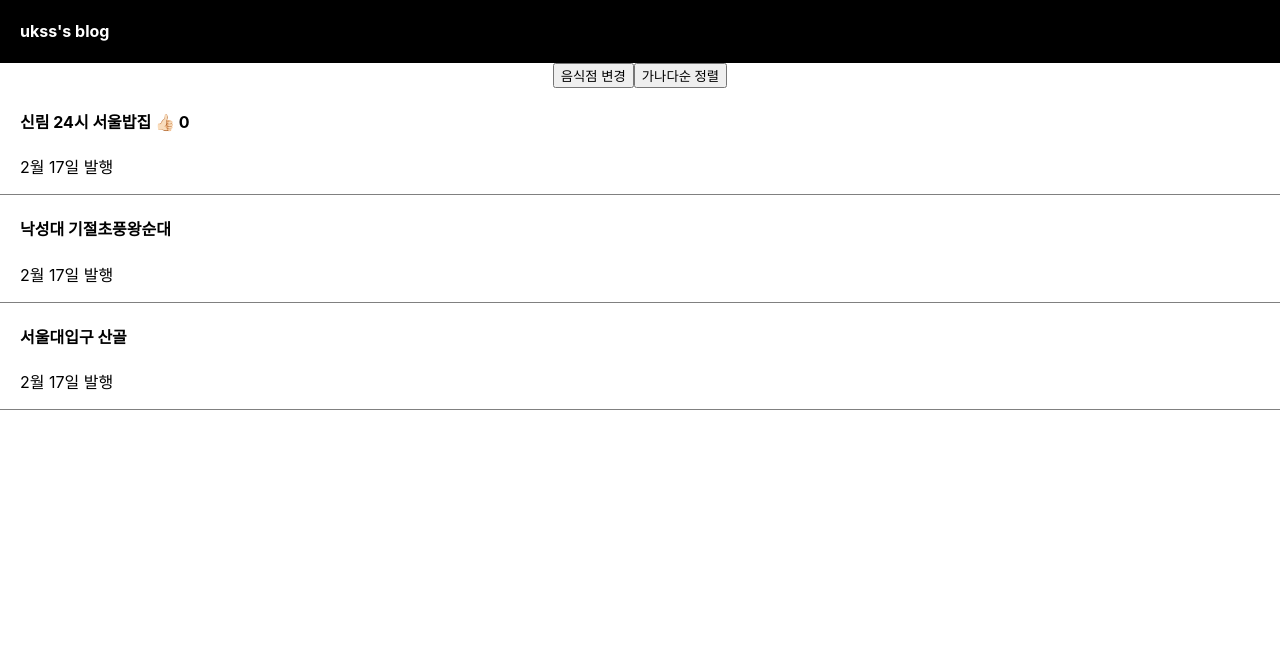
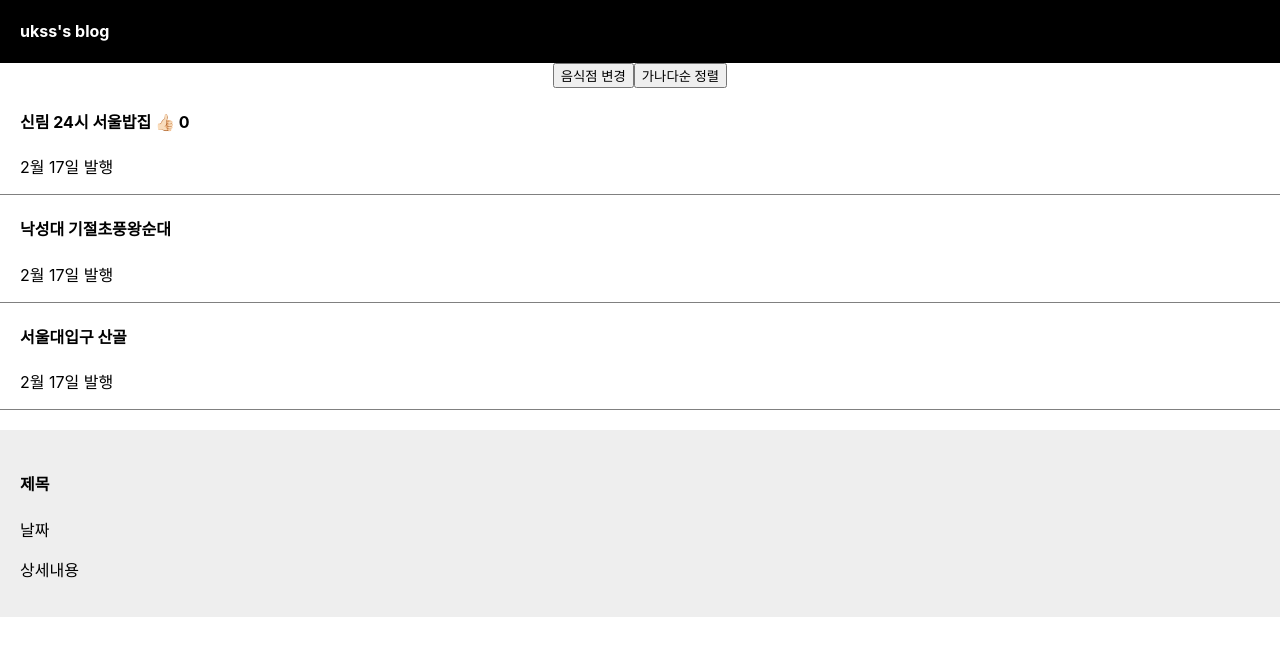
Before and after one commit to ukssss/React, a React (Create React App) app in the folder 03.coding-apple-2022/blog/: page / in a window 1280 px wide. Shown: the top 656 px of the page. Built offline with nearby package versions, Linux system fonts and the light colour scheme.

Commit message:
03-coding-apple-2022 | 모달창 제작 (컴포넌트 실습)

```diff
--- a/03.coding-apple-2022/blog/src/App.css
+++ b/03.coding-apple-2022/blog/src/App.css
@@ -5,10 +5,18 @@
 div {
   box-sizing: border-box;
 }
+
 .list {
   padding-left: 20px;
   text-align: left;
   border-bottom: 1px solid grey;
+}
+
+.modal {
+  margin-top: 20px;
+  padding: 20px;
+  background: #eee;
+  text-align: left;
 }
 
 .black-nav {
--- a/03.coding-apple-2022/blog/src/App.js
+++ b/03.coding-apple-2022/blog/src/App.js
@@ -23,6 +23,16 @@
     setMatzip(copy);
   }
 
+  function Modal() {
+    return (
+      <div className='modal'>
+        <h4>제목</h4>
+        <p>날짜</p>
+        <p>상세내용</p>
+      </div>
+    );
+  }
+
   return (
     <div className='App'>
       <div className='black-nav'>
@@ -43,15 +53,35 @@
         <h4>{matzip[1]}</h4>
         <p>2월 17일 발행</p>
       </div>
+
       <div className='list'>
         <h4>{matzip[2]}</h4>
         <p>2월 17일 발행</p>
       </div>
+
+      <Modal />
     </div>
   );
 }
 
 export default App;
 
-// 정리
-// - state가 array/object면 독립적 카피본을 만들어서 수정해야 함
+// 컴포넌트 만드는 법
+// 1. function 만들고
+// 2. return() 안에 html 담기
+// 3. <함수명></함수명> 쓰기
+
+// 의미없는 <div> 대신 <></> 사용가능 (fragment)
+// <함수명></함수명>, <함수명/> 둘 다 가능
+
+// 어떤걸 컴포넌트로 만들면 좋은가
+// 1. 반복적인 html 축약할 때
+// 2. 큰 페이지들
+// 3. 자주 변경되는 것들
+
+// 컴포넌트의 단점
+// state 가져다 쓸 경우 문제가 발생
+// (A 함수에 있던 변수는 B 함수에서 맘대로 가져다 쓸 수 없음)
+
+// 컴포넌트 만드는 문법 2
+// const Modal = () => {}
```
